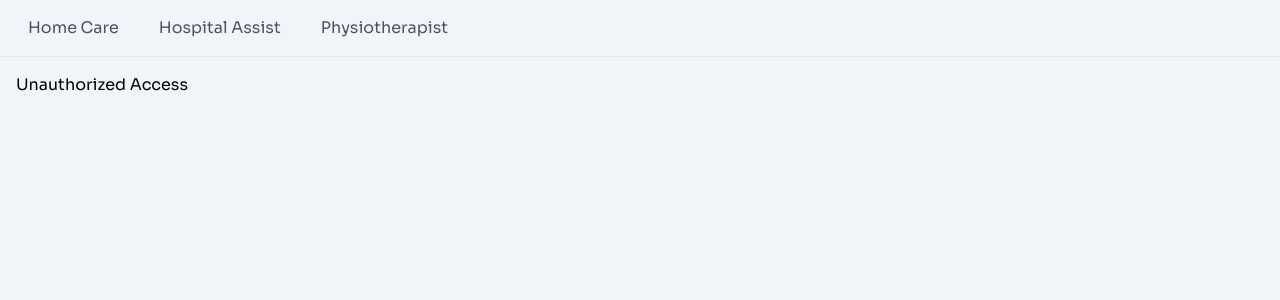
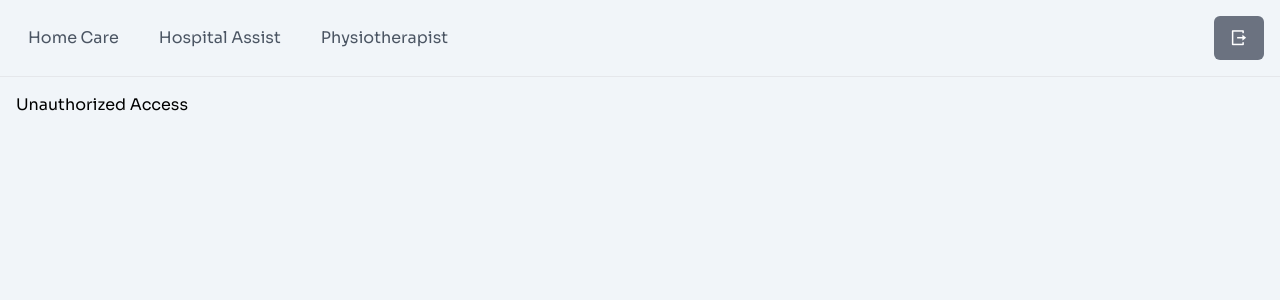
Before and after one commit to aswanthup06/dr1-service-admin, a React (Create React App) app: page /unauthorized in a window 1280 px wide. Shown: the top 300 px of the page. Built offline with nearby package versions, Linux system fonts and the light colour scheme.

Commit message:
navbar update

```diff
--- a/src/Pages/Home-Care/HomeCareDetails.jsx
+++ b/src/Pages/Home-Care/HomeCareDetails.jsx
@@ -14,7 +14,7 @@ export default function HomeCareformData() {
 
   const [isEdit, setIsEdit] = useState(false);
   const [nurses, setNurses] = useState([]);
-  console.log({ nurses });
+
   const [loading, setLoading] = useState(true);
   const [error, setError] = useState(null);
   const [formData, setFormdata] = useState({
@@ -436,7 +436,6 @@ export default function HomeCareformData() {
                 {isEdit ? (
                   <textarea
                     className="w-full h-32 p-2 bg-slate-100 border border-blue-200 focus:outline-none focus:ring-1 focus:ring-blue-500 focus:border-blue-500 resize-none"
-                    // placeholder={formData?.requirements || "Enter formData here"}
                     type="text"
                     value={formData.requirements}
                     onChange={handleChange}
@@ -622,6 +621,8 @@ export default function HomeCareformData() {
                 <h1 className="text-lg font-semibold mb-6">
                   Recommended Nurse
                 </h1>
+                {formData.start_date && formData.end_date ? (
+                  <>
                     {nurses.length > 0 ? (
                       nurses.map((nurse, index) => (
                         <HospitalAssistCard
@@ -634,6 +635,10 @@ export default function HomeCareformData() {
                       ))
                     ) : (
                       <p>No nurses available.</p>
+                    )}{" "}
+                  </>
+                ) : (
+                  <p>Choose Start Date and End Date.</p>
                 )}
               </div>
             </div>
--- a/src/components/Navbar.jsx
+++ b/src/components/Navbar.jsx
@@ -1,17 +1,26 @@
-import React from 'react';
-import { NavLink } from 'react-router-dom';
+import { NavLink, useNavigate } from "react-router-dom";
 
 const Navbar = () => {
+  const navigate = useNavigate();
+
+  const handleLogout = () => {
+    // Clear storage
+    localStorage.clear();
+    sessionStorage.clear();
+    // Redirect to login page
+    navigate("/");
+  };
+
   return (
-    <nav className="p-4 border-b">
+    <nav className="p-4 border-b flex justify-between items-center">
       <ul className="flex space-x-4">
         <li>
           <NavLink
             to="/homecare"
             className={({ isActive }) =>
               isActive
-                ? 'text-indigo-700 bg-indigo-300 p-3'
-                : 'text-gray-600 hover:text-indigo-900 p-3'
+                ? "text-indigo-700 bg-indigo-300 p-3"
+                : "text-gray-600 hover:text-indigo-900 p-3"
             }
           >
             Home Care
@@ -22,29 +31,35 @@ const Navbar = () => {
             to="/hospital-assist"
             className={({ isActive }) =>
               isActive
-                 ? 'text-indigo-700 bg-indigo-300 p-3'
-                 : 'text-gray-600 hover:text-indigo-900 p-3'
+                ? "text-indigo-700 bg-indigo-300 p-3"
+                : "text-gray-600 hover:text-indigo-900 p-3"
             }
           >
             Hospital Assist
           </NavLink>
         </li>
-
         <li>
           <NavLink
             to="/physiotherapist"
             className={({ isActive }) =>
               isActive
-                 ? 'text-indigo-700 bg-indigo-300 p-3'
-                 : 'text-gray-600 hover:text-indigo-900 p-3'
+                ? "text-indigo-700 bg-indigo-300 p-3"
+                : "text-gray-600 hover:text-indigo-900 p-3"
             }
           >
             Physiotherapist
           </NavLink>
         </li>
+      </ul>
 
-
-      </ul>
+      {/* Logout Button on the Right */}
+      <button
+        onClick={handleLogout}
+        className="flex items-center space-x-2 bg-gray-500 text-white px-4 py-2 rounded-md hover:bg-gray-600 transition ml-auto" >
+        {/* <i className="ri-logout-box-r-fill text-lg"></i>  */}
+        <i class="ri-logout-box-r-line text-lg"></i>
+        {/* <span>Logout</span> */}
+      </button>
     </nav>
   );
 };
```
Lines whose indentation alone changed are shown as unchanged.
